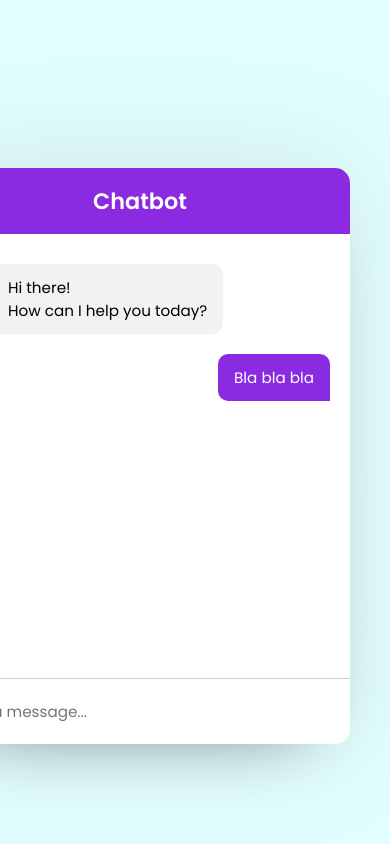
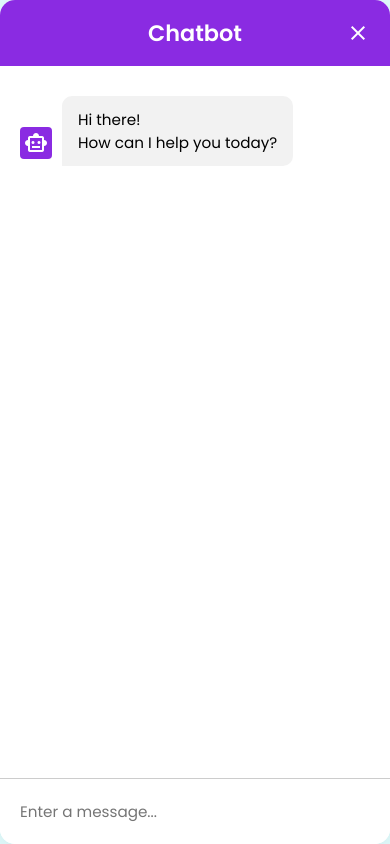
Before and after one commit to demesup/js-projects, a website: page browser-chatbot/index.html in a window 390 px wide. Drawn offline with nearby package versions, Linux system fonts and the light colour scheme.

Commit message:
ready to add OpenApi Ai

```diff
--- a/browser-chatbot/index.html
+++ b/browser-chatbot/index.html
@@ -6,20 +6,24 @@
         <link rel="stylesheet" href="style.css">
         <meta name="viewport" content="width=device-width, initial-scale=1.0">
         <link rel="stylesheet" href="https://fonts.googleapis.com/css?family=Material+Symbols+Outlined:opsz,wght,FILL,GRAD@48,400,0,0">
+        <script src="script.js" defer></script>
     </head>
 
-<body>
+<body class="show-chatbot">
+    <button class="chatbot-toggler">
+        <span class="material-symbols-outlined">mode_comment</span>
+        <span class="material-symbols-outlined">close</span>
+    </button>
+
     <div class="chatbot">
         <header>
             <h2>Chatbot</h2>
+            <span class="material-symbols-outlined">close</span>
         </header>
         <ul class="chatbox">
             <li class="chat incoming">
                 <span class="material-symbols-outlined">smart_toy</span>
                 <p>Hi there!<br>How can I help you today? </p>
-            </li>
-            <li class="chat outgoing">
-                <p> Bla bla bla</p>
             </li>
         </ul>
         <div class="chat-input">
--- /dev/null
+++ b/browser-chatbot/script.js
@@ -0,0 +1,31 @@
+const chatInput = document.querySelector(".chat-input textarea");
+const sendButton = document.querySelector(".chat-input span");
+const chatbox = document.querySelector(".chatbox");
+
+let userMessage;
+
+
+const createChatLi = (message, className) => {
+    const chatLi = document.createElement("li");
+    chatLi.classList.add("chat", className);
+    let chatContent = className === "outgoing" ?
+     `<p>${message}</p>` :
+     `<span class="material-symbols-outlined">smart_toy</span><p>${message}</p>`;
+    chatLi.innerHTML = chatContent;
+    return chatLi;
+}
+
+
+
+const handleChat = () => {
+    userMessage = chatInput.value.trim();
+    if (!userMessage) return;
+
+    chatbox.appendChild(createChatLi(userMessage, "outgoing"));
+
+    setTimeout(() => {
+        chatbox.appendChild(createChatLi("Thinking...", "incoming"))
+    }, 600)
+}
+
+sendButton.addEventListener("click", handleChat);
--- a/browser-chatbot/style.css
+++ b/browser-chatbot/style.css
@@ -8,6 +8,44 @@
 body {
     background:rgb(227, 254, 255);
 }
+
+.chatbot-toggler {
+    position: fixed;
+    right: 40px;
+    bottom: 35px;
+    height: 50px;
+    width: 50px;
+    background: blueviolet;
+    color: white;
+    border-radius: 50%;
+    border: none;
+    cursor: pointer;
+    outline: none;
+    display: flex;
+    align-items: center;
+    justify-content: center;
+}
+
+.chatbot-toggler span {
+    position: absolute;
+}
+
+.chatbot-toggler span:first-child,
+.show-chatbot .chatbot-toggler span:last-child  {
+    opacity: 0;
+}
+
+.show-chatbot .chatbot-toggler span:last-child {
+    opacity: 1;
+
+}
+
+.show-chatbot .chatbot {
+    transform: scale(1);
+    opacity: 1;
+    pointer-events: auto;
+}
+
 .chatbot {
     position: fixed;
     right: 40px;
@@ -18,12 +56,27 @@ body {
     overflow: hidden;
     box-shadow: 0 0 128px 0 rgba(0,0,0,0.1),
     0 32px 64px -48px rgba(0,0,0,0.5);
+
+    transform: scale(0.5);
+    opacity: 0;
+    pointer-events: none;
 }
 
 .chatbot header {
     background: blueviolet;
     padding: 16px 0;
     text-align: center;
+    position: relative;
+}
+
+.chatbot header span {
+    position: absolute;
+    right: 20px;
+    top: 50%;
+    color: white;
+    cursor: pointer;
+    display: none;
+    transform: translateY(-50%);
 }
 
 .chatbot header h2 {
@@ -110,3 +163,20 @@ body {
 .chat-input textarea:valid ~ span {
     visibility: visible;
 }
+
+@media(max-width: 490px) {
+    .chatbot{
+        right: 0;
+        bottom: 0;
+        width: 100%;
+        height: 100%;
+    }
+
+    .chatbot .chatbox {
+        height: 90%;
+    }
+
+    .chatbot header span {
+        display: block;
+    }
+}
```
